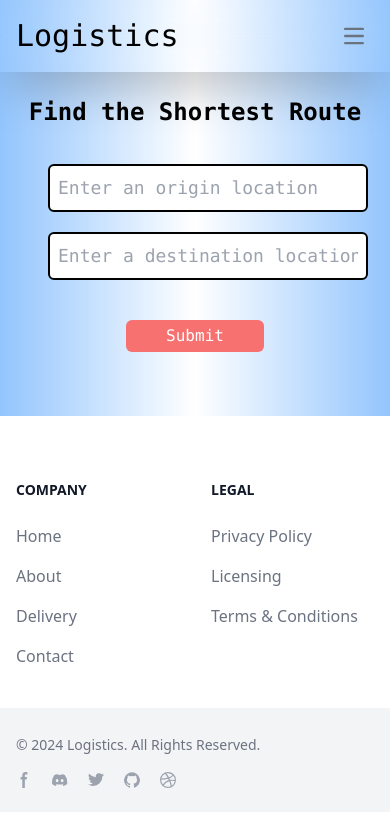
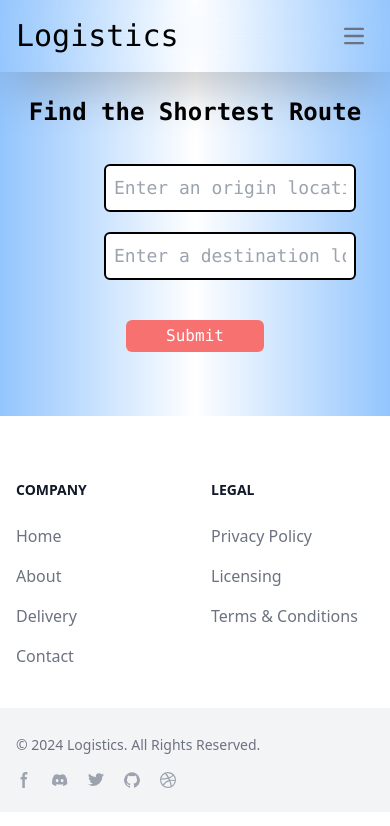
Before and after one commit to Deepakraja03/PEC, a React (Create React App) app in the folder front/: page /delivery in a window 390 px wide. Shown: the top 826 px of the page. Built offline with nearby package versions, Linux system fonts and the light colour scheme.

Commit message:
mobile view

```diff
--- a/front/src/components/MapMatrix.js
+++ b/front/src/components/MapMatrix.js
@@ -95,14 +95,14 @@ const MapMatrix = () => {
         <div className=' pt-24 text-2xl md:pt-28 text-black flex justify-center md:text-4xl font-bold'>
             Find the Shortest Route
         </div>
-        <div className='block px-10 items-center pt-4 md:flex md:justify-center md:pt-24'>
+        <div className='block items-center mx-24 md:mx-0 pt-4 md:flex md:justify-center md:pt-24'>
             <div>
                 <input
                 type="text"
                 placeholder="Enter an origin location"
                 value={origin}
                 onChange={(e) => handleOriginPlaceSelect(e.target.value)}
-                className='text-lg mt-5 border-2 border-black w-80 rounded-md p-2 mx-2'
+                className='text-lg mt-5 border-2 border-black md:w-80 rounded-md p-2 mx-2'
                 />
                 {originLoading && <div>Loading...</div>}
                 {error && <div>Error: {error}</div>}
@@ -122,7 +122,7 @@ const MapMatrix = () => {
                 placeholder="Enter a destination location"
                 value={destination}
                 onChange={(e) => handleDestinationPlaceSelect(e.target.value)}
-                className='text-lg mt-5 border-2 border-black w-80 rounded-md p-2 mx-2'
+                className='text-lg mt-5 border-2 border-black md:w-80 rounded-md p-2 mx-2'
                 />
                 {destLoading && <div>Loading...</div>}
                 {error && <div>Error: {error}</div>}
```
